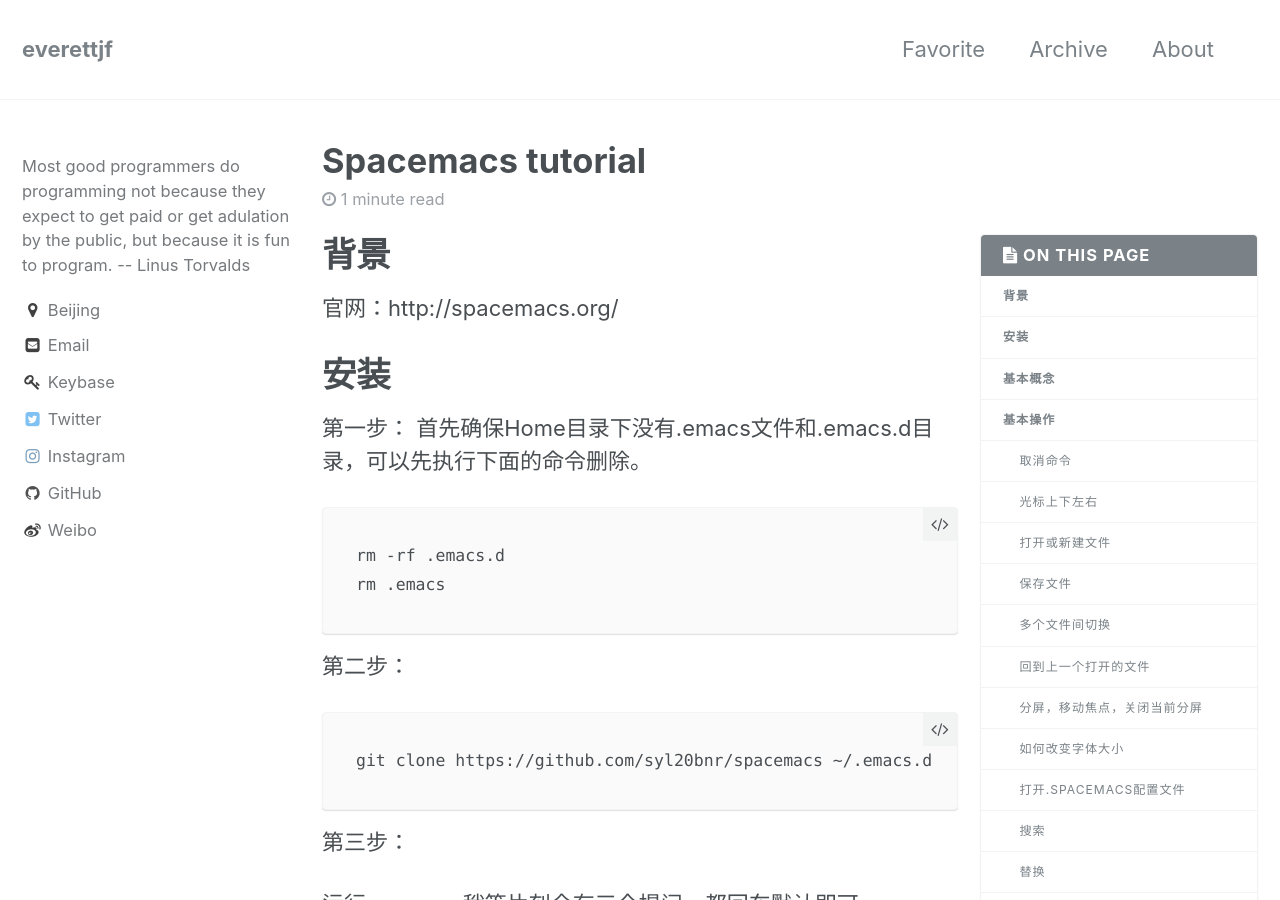
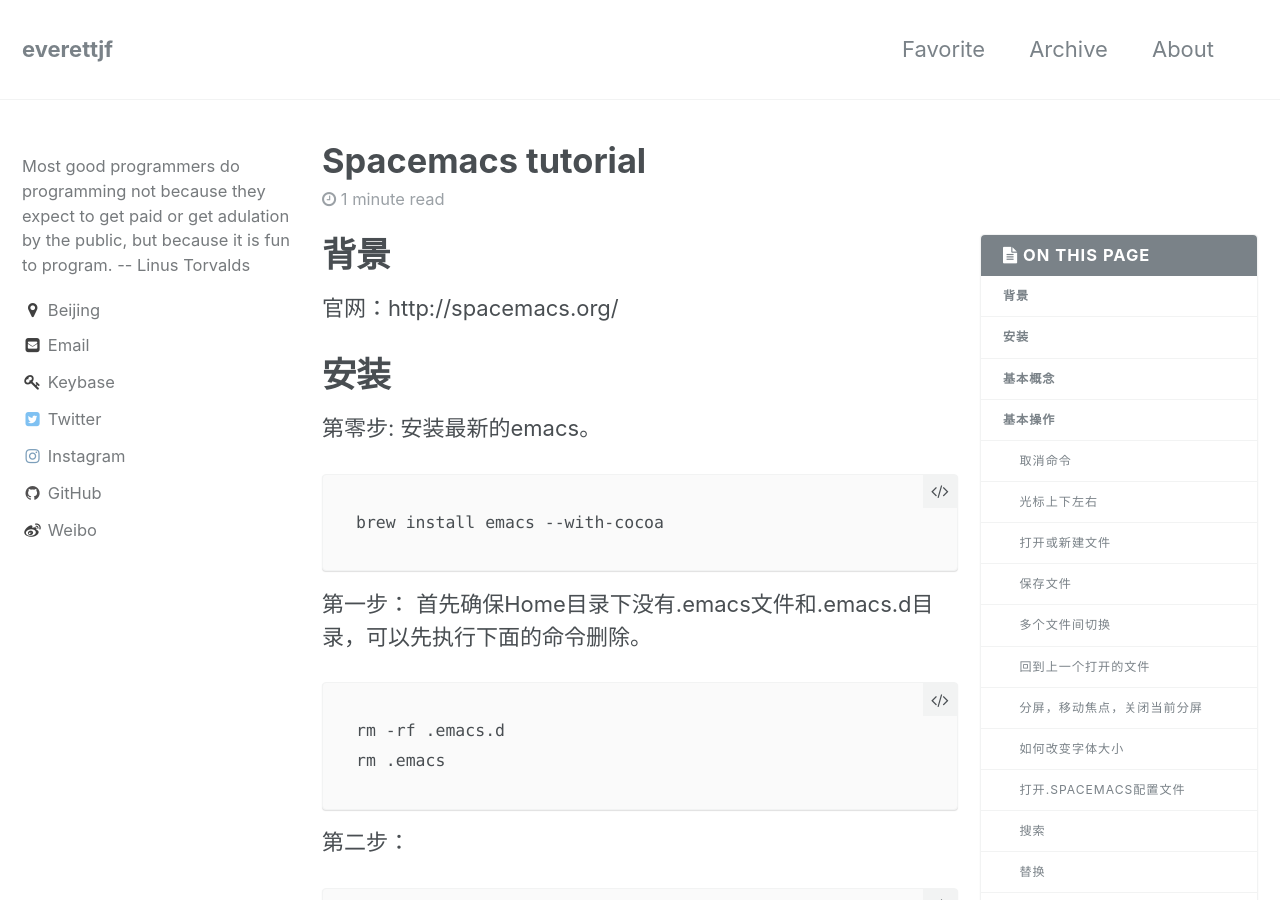
Before and after one commit to zhangkn/everettjf.github.io, a Jekyll site: the page built from _posts/2017-03-11-spacemacs-tutorial.md, in a window 1280 px wide and 900 px high. Built offline with Jekyll 4.4.1, drawn with Linux system fonts in a browser that asks for light colours; comment, search, counter and statistics services are not loaded.

Commit message:
Update 2017-03-11-spacemacs-tutorial.md

````diff
--- a/_posts/2017-03-11-spacemacs-tutorial.md
+++ b/_posts/2017-03-11-spacemacs-tutorial.md
@@ -13,6 +13,13 @@
 官网：http://spacemacs.org/
 
 # 安装
+
+第零步:
+安装最新的emacs。
+
+```
+brew install emacs --with-cocoa
+```
 
 第一步：
 首先确保Home目录下没有.emacs文件和.emacs.d目录，可以先执行下面的命令删除。
````
